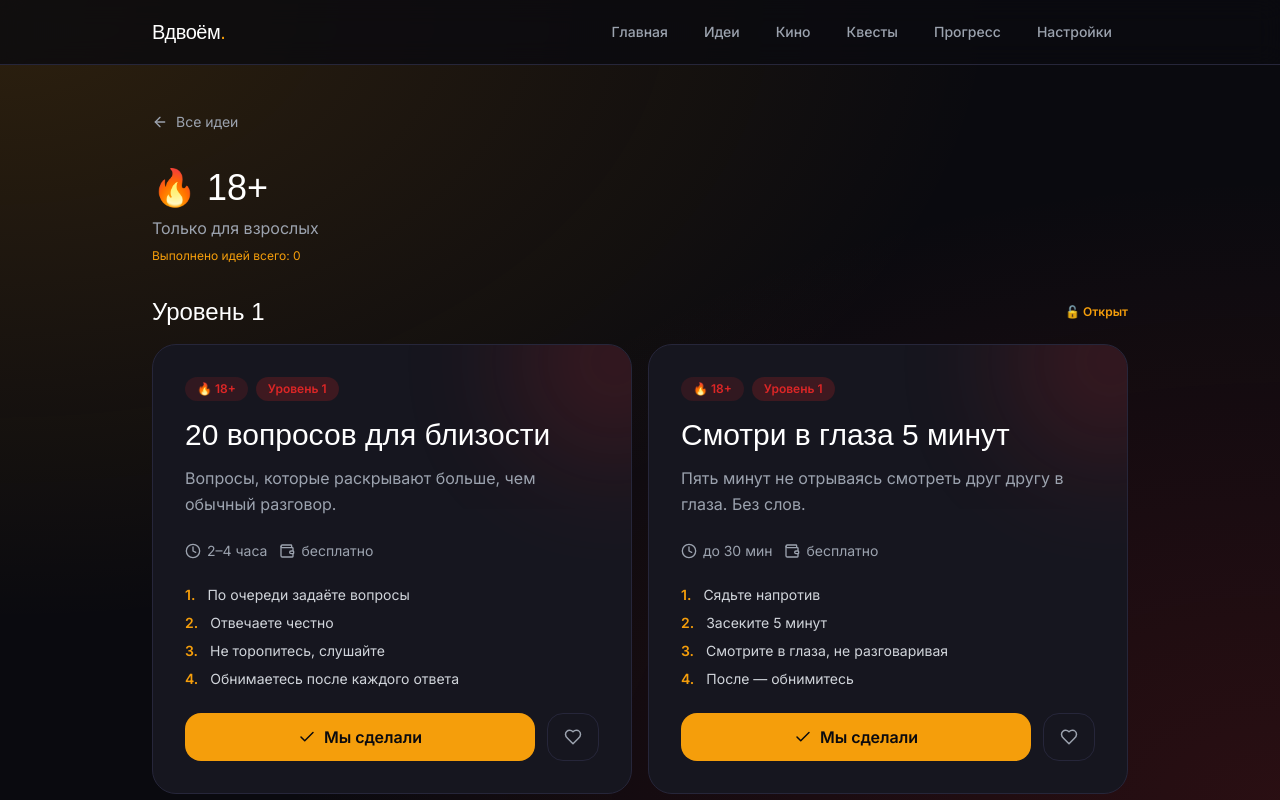
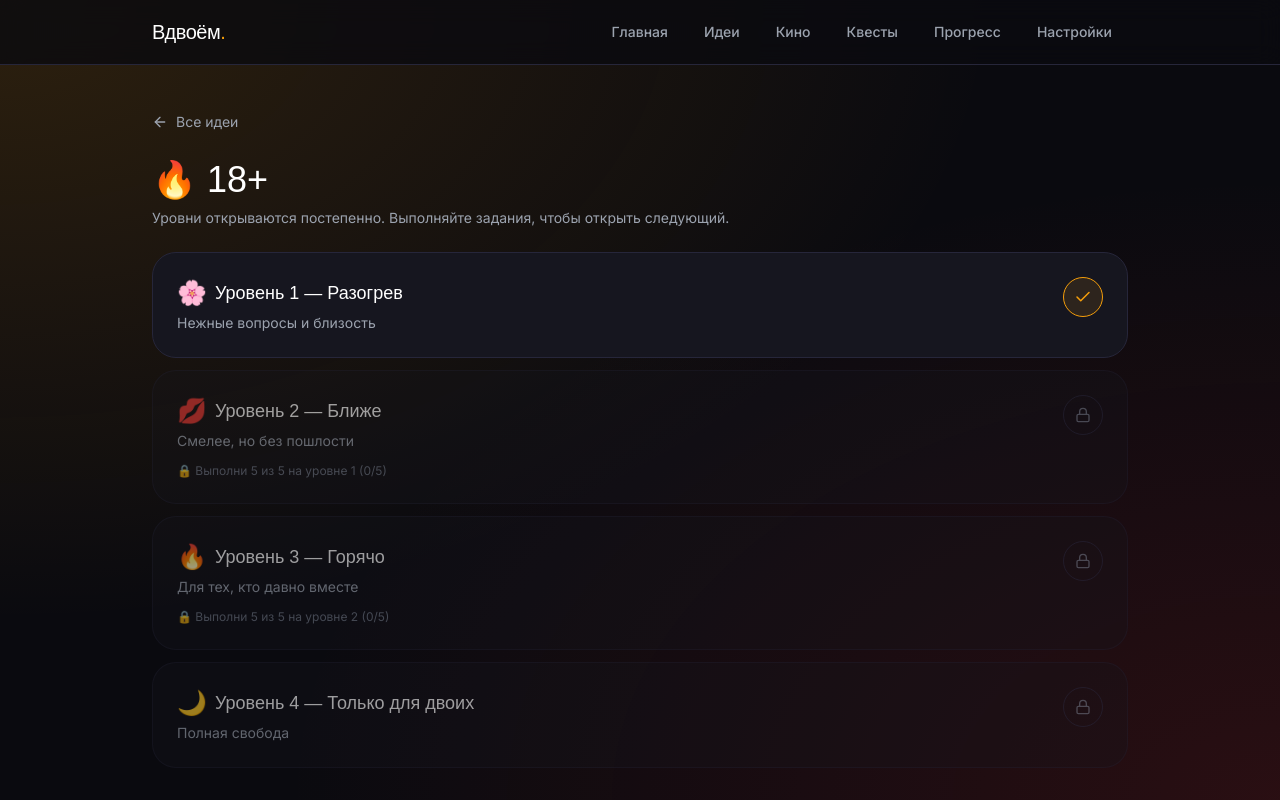
Before and after one commit to germanpocom4-prog/vdvoem, a React (Vite) app: page /category/adult in a window 1280 px wide. Shown: the top 800 px of the page. Built offline with nearby package versions, Linux system fonts and the light colour scheme; a web font is replaced by a local one.

Commit message:
feat: избранное, страница favorites, статистика в прогрессе

```diff
--- /dev/null
+++ b/src/pages/AdultPage.jsx
@@ -0,0 +1,112 @@
+import { useState } from "react";
+import { Link } from "react-router-dom";
+import { ideas } from "../data/ideas";
+import { useAppStore } from "../store/useAppStore";
+import { getUnlockedLevel, getLevelProgress } from "../utils/levels";
+import IdeaCard from "../components/IdeaCard";
+import { ArrowLeft, Lock, Check } from "lucide-react";
+
+const LEVELS = [
+  { id: 1, name: "Разогрев", emoji: "🌸", description: "Нежные вопросы и близость" },
+  { id: 2, name: "Ближе", emoji: "💋", description: "Смелее, но без пошлости" },
+  { id: 3, name: "Горячо", emoji: "🔥", description: "Для тех, кто давно вместе" },
+  { id: 4, name: "Только для двоих", emoji: "🌙", description: "Полная свобода" },
+];
+
+export default function AdultPage() {
+  const history = useAppStore((s) => s.history);
+  const unlocked = getUnlockedLevel(history);
+  const [selectedLevel, setSelectedLevel] = useState(null);
+
+  if (selectedLevel) {
+    const currentLevel = LEVELS.find((l) => l.id === selectedLevel);
+    const levelIdeas = ideas.filter(
+      (i) => i.category === "adult" && i.level === selectedLevel
+    );
+    return (
+      <div className="py-8 space-y-6">
+        <button
+          onClick={() => setSelectedLevel(null)}
+          className="inline-flex items-center gap-2 text-gray-400 hover:text-white text-sm"
+        >
+          <ArrowLeft size={16} /> К уровням
+        </button>
+        <h1 className="font-display text-3xl">
+          {currentLevel.emoji} Уровень {currentLevel.id} — {currentLevel.name}
+        </h1>
+        <div className="grid gap-4 md:grid-cols-2">
+          {levelIdeas.map((idea) => (
+            <IdeaCard key={idea.id} idea={idea} />
+          ))}
+        </div>
+      </div>
+    );
+  }
+
+  return (
+    <div className="py-8 space-y-6">
+      <Link
+        to="/ideas"
+        className="inline-flex items-center gap-2 text-gray-400 hover:text-white text-sm"
+      >
+        <ArrowLeft size={16} /> Все идеи
+      </Link>
+
+      <div>
+        <h1 className="font-display text-3xl md:text-4xl">🔥 18+</h1>
+        <p className="text-gray-400 mt-2 text-sm">
+          Уровни открываются постепенно. Выполняйте задания, чтобы открыть
+          следующий.
+        </p>
+      </div>
+
+      <div className="space-y-3">
+        {LEVELS.map((lvl) => {
+          const isUnlocked = lvl.id <= unlocked;
+          const progress = getLevelProgress(history, lvl.id);
+
+          return (
+            <button
+              key={lvl.id}
+              disabled={!isUnlocked}
+              onClick={() => isUnlocked && setSelectedLevel(lvl.id)}
+              className={`w-full text-left rounded-3xl border p-6 transition relative overflow-hidden ${
+                isUnlocked
+                  ? "bg-card border-border hover:border-amber/50 cursor-pointer"
+                  : "bg-card/50 border-border/50 cursor-not-allowed opacity-60"
+              }`}
+            >
+              <div className="flex items-start justify-between gap-4">
+                <div className="flex-1">
+                  <div className="flex items-center gap-2 mb-1">
+                    <span className="text-2xl">{lvl.emoji}</span>
+                    <div className="font-display text-lg">
+                      Уровень {lvl.id} — {lvl.name}
+                    </div>
+                  </div>
+                  <p className="text-sm text-gray-400">{lvl.description}</p>
+
+                  {!isUnlocked && progress && (
+                    <div className="mt-3 text-xs text-gray-500">
+                      🔒 Выполни {progress.remaining} из {progress.need} на
+                      уровне {lvl.id - 1} ({progress.have}/{progress.need})
+                    </div>
+                  )}
+                </div>
+                <div
+                  className={`shrink-0 w-10 h-10 rounded-full flex items-center justify-center border ${
+                    isUnlocked
+                      ? "bg-amber/10 border-amber text-amber"
+                      : "border-border text-gray-500"
+                  }`}
+                >
+                  {isUnlocked ? <Check size={18} /> : <Lock size={16} />}
+                </div>
+              </div>
+            </button>
+          );
+        })}
+      </div>
+    </div>
+  );
+}
--- /dev/null
+++ b/src/pages/Favorites.jsx
@@ -0,0 +1,47 @@
+import { Link } from "react-router-dom";
+import { ideas } from "../data/ideas";
+import { useAppStore } from "../store/useAppStore";
+import IdeaCard from "../components/IdeaCard";
+import EmptyState from "../components/EmptyState";
+import { ArrowLeft, Heart } from "lucide-react";
+
+export default function Favorites() {
+  const favorites = useAppStore((s) => s.favorites);
+  const favIdeas = ideas.filter((i) => favorites.includes(i.id));
+
+  return (
+    <div className="py-8 space-y-6">
+      <Link
+        to="/progress"
+        className="inline-flex items-center gap-2 text-gray-400 hover:text-white text-sm"
+      >
+        <ArrowLeft size={16} /> Прогресс
+      </Link>
+
+      <div className="flex items-center gap-3">
+        <Heart className="text-wine" size={28} fill="currentColor" />
+        <div>
+          <h1 className="font-display text-3xl md:text-4xl">Избранное</h1>
+          <p className="text-gray-400 text-sm mt-1">
+            {favIdeas.length === 0
+              ? "Ты пока ничего не сохранил"
+              : `Сохранено идей: ${favIdeas.length}`}
+          </p>
+        </div>
+      </div>
+
+      {favIdeas.length === 0 ? (
+        <EmptyState
+          title="Тут пусто"
+          subtitle="Нажми на сердечко у любой идеи — она появится здесь"
+        />
+      ) : (
+        <div className="grid gap-4 md:grid-cols-2">
+          {favIdeas.map((idea) => (
+            <IdeaCard key={idea.id} idea={idea} />
+          ))}
+        </div>
+      )}
+    </div>
+  );
+}
--- a/src/pages/Progress.jsx
+++ b/src/pages/Progress.jsx
@@ -1,3 +1,4 @@
+import { Link } from "react-router-dom";
 import { useAppStore } from "../store/useAppStore";
 import { ideas } from "../data/ideas";
 import EmptyState from "../components/EmptyState";
@@ -9,28 +10,47 @@ export default function Progress() {
   const favoriteIdeas = ideas.filter((i) => favorites.includes(i.id));
   const recent = history.slice(0, 20);
 
+  const streakLabel = () => {
+    if (streak === 0) return "дней подряд";
+    if (streak === 1) return "день подряд";
+    if (streak < 5) return "дня подряд";
+    return "дней подряд";
+  };
+
   return (
     <div className="py-8 space-y-8">
+      <div>
         <h1 className="font-display text-3xl md:text-4xl">Наш прогресс</h1>
+        <p className="text-gray-400 mt-2 text-sm">
+          Всё, что вы сделали вместе
+        </p>
+      </div>
 
+      {/* Статистика */}
       <div className="grid grid-cols-3 gap-3">
         <div className="rounded-2xl bg-card border border-border p-4 text-center">
           <Flame className="mx-auto mb-2 text-amber" size={22} />
           <div className="font-display text-2xl">{streak}</div>
-          <div className="text-xs text-gray-500 mt-1">дней подряд</div>
+          <div className="text-xs text-gray-500 mt-1">{streakLabel()}</div>
         </div>
+
         <div className="rounded-2xl bg-card border border-border p-4 text-center">
           <Calendar className="mx-auto mb-2 text-amber" size={22} />
           <div className="font-display text-2xl">{history.length}</div>
           <div className="text-xs text-gray-500 mt-1">всего сделано</div>
         </div>
-        <div className="rounded-2xl bg-card border border-border p-4 text-center">
+
+        <Link
+          to="/favorites"
+          className="rounded-2xl bg-card border border-border p-4 text-center hover:border-wine/50 transition"
+        >
           <Heart className="mx-auto mb-2 text-wine" size={22} />
           <div className="font-display text-2xl">{favorites.length}</div>
-          <div className="text-xs text-gray-500 mt-1">в избранном</div>
-        </div>
+          <div className="text-xs text-gray-500 mt-1">в избранном →</div>
+        </Link>
       </div>
 
+      {/* Последние дела */}
       <div>
         <h2 className="font-display text-xl mb-3">Последние дела</h2>
         {recent.length === 0 ? (
@@ -43,23 +63,35 @@ export default function Progress() {
             {recent.map((h, i) => {
               const idea = ideas.find((x) => x.id === h.ideaId);
               if (!idea) return null;
+              const date = new Date(h.date);
+              const day = date.toLocaleDateString("ru-RU", {
+                day: "numeric",
+                month: "short",
+              });
+              const time = date.toLocaleTimeString("ru-RU", {
+                hour: "2-digit",
+                minute: "2-digit",
+              });
               return (
                 <div
                   key={i}
-                  className="rounded-2xl bg-card border border-border p-4 flex items-center justify-between"
+                  className="rounded-2xl bg-card border border-border p-4 flex items-center justify-between gap-4"
                 >
-                  <div>
-                    <div className="font-semibold text-sm">{idea.title}</div>
+                  <div className="flex-1 min-w-0">
+                    <div className="font-medium truncate">{idea.title}</div>
                     <div className="text-xs text-gray-500 mt-0.5">
-                      {new Date(h.date).toLocaleDateString("ru-RU", {
-                        day: "numeric",
-                        month: "long",
-                        hour: "2-digit",
-                        minute: "2-digit",
-                      })}
+                      {day} · {time}
                     </div>
                   </div>
-                  <div className="text-2xl">✅</div>
+                  <div className="text-2xl shrink-0">
+                    {idea.category === "funny" && "🎉"}
+                    {idea.category === "romantic" && "💕"}
+                    {idea.category === "adult" && "🔥"}
+                    {idea.category === "drinks" && "🍸"}
+                    {idea.category === "hardcore" && "🏆"}
+                    {idea.category === "distance" && "🌍"}
+                    {idea.category === "makeup" && "🕊️"}
+                  </div>
                 </div>
               );
             })}
@@ -67,34 +99,52 @@ export default function Progress() {
         )}
       </div>
 
+      {/* Избранное (предпросмотр) */}
       {favoriteIdeas.length > 0 && (
         <div>
-          <h2 className="font-display text-xl mb-3">Избранное</h2>
-          <div className="space-y-2">
-            {favoriteIdeas.map((idea) => (
+          <div className="flex items-center justify-between mb-3">
+            <h2 className="font-display text-xl">Избранное</h2>
+            <Link
+              to="/favorites"
+              className="text-amber text-sm hover:underline"
+            >
+              Все →
+            </Link>
+          </div>
+          <div className="grid gap-3 md:grid-cols-2">
+            {favoriteIdeas.slice(0, 4).map((idea) => (
               <div
                 key={idea.id}
                 className="rounded-2xl bg-card border border-border p-4"
               >
-                <div className="font-semibold text-sm">{idea.title}</div>
-                <div className="text-xs text-gray-500 mt-0.5">
+                <div className="font-medium mb-1">{idea.title}</div>
+                <p className="text-xs text-gray-500 line-clamp-2">
                   {idea.description}
-                </div>
+                </p>
               </div>
             ))}
           </div>
         </div>
       )}
 
+      {/* Опасная зона */}
       {history.length > 0 && (
+        <div className="pt-6 border-t border-border">
           <button
             onClick={() => {
-            if (confirm("Точно сбросить всю историю и стрик?")) resetAll();
+              if (
+                window.confirm(
+                  "Точно сбросить всё? Прогресс, стрик и избранное удалятся."
+                )
+              ) {
+                resetAll();
+              }
             }}
             className="text-xs text-gray-500 hover:text-wine transition"
           >
-          Сбросить всё
+            Сбросить весь прогресс
           </button>
+        </div>
       )}
     </div>
   );
--- a/src/router.jsx
+++ b/src/router.jsx
@@ -7,6 +7,8 @@ import Quests from "./pages/Quests";
 import Progress from "./pages/Progress";
 import Settings from "./pages/Settings";
 import Movies from "./pages/Movies";
+import AdultPage from "./pages/AdultPage";
+import Favorites from "./pages/Favorites";
 import NotFound from "./pages/NotFound";
 
 export const router = createBrowserRouter([
@@ -16,10 +18,13 @@ export const router = createBrowserRouter([
     children: [
       { index: true, element: <Home /> },
       { path: "ideas", element: <AllIdeas /> },
+      { path: "ideas/all", element: <AllIdeas /> },
+      { path: "category/adult", element: <AdultPage /> },
       { path: "category/:id", element: <CategoryPage /> },
       { path: "quests", element: <Quests /> },
       { path: "movies", element: <Movies /> },
       { path: "progress", element: <Progress /> },
+      { path: "favorites", element: <Favorites /> },
       { path: "settings", element: <Settings /> },
       { path: "*", element: <NotFound /> },
     ],
--- /dev/null
+++ b/src/utils/levels.js
@@ -0,0 +1,41 @@
+import { ideas } from "../data/ideas";
+
+export const LEVEL_REQUIREMENTS = {
+  1: { requires: null, count: 0 },
+  2: { requires: 1, count: 3 },
+  3: { requires: 2, count: 5 },
+  4: { requires: 3, count: 5 },
+};
+
+export function getCompletedCountByLevel(history) {
+  const counts = { 1: 0, 2: 0, 3: 0, 4: 0 };
+  history.forEach((h) => {
+    const idea = ideas.find((i) => i.id === h.ideaId);
+    if (idea && idea.category === "adult" && idea.level) {
+      counts[idea.level] = (counts[idea.level] || 0) + 1;
+    }
+  });
+  return counts;
+}
+
+export function getUnlockedLevel(history) {
+  const counts = getCompletedCountByLevel(history);
+  let unlocked = 1;
+  for (let lvl = 2; lvl <= 4; lvl++) {
+    const req = LEVEL_REQUIREMENTS[lvl];
+    if (counts[req.requires] >= req.count) {
+      unlocked = lvl;
+    } else {
+      break;
+    }
+  }
+  return unlocked;
+}
+
+export function getLevelProgress(history, level) {
+  const counts = getCompletedCountByLevel(history);
+  const req = LEVEL_REQUIREMENTS[level + 1];
+  if (!req) return null;
+  const have = counts[level] || 0;
+  return { have, need: req.count, remaining: Math.max(0, req.count - have) };
+}
```
Lines whose indentation alone changed are shown as unchanged.
